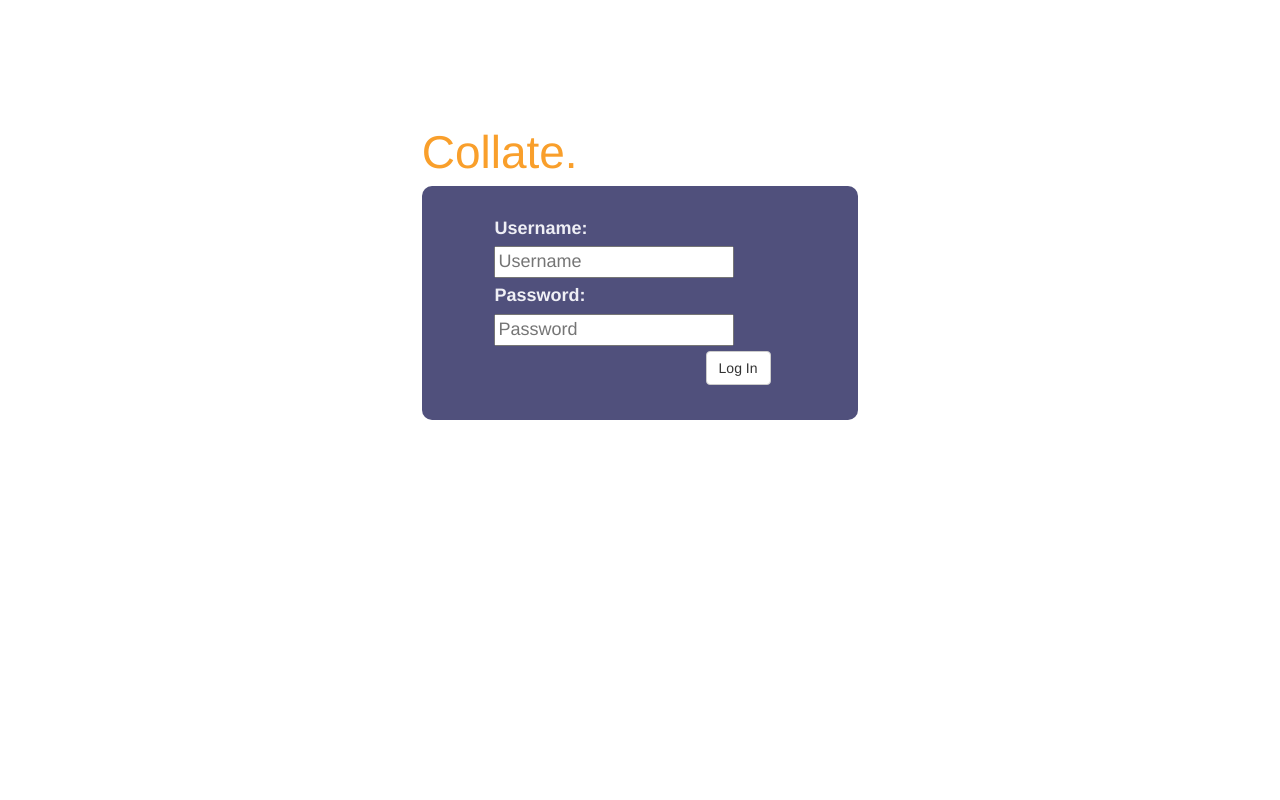
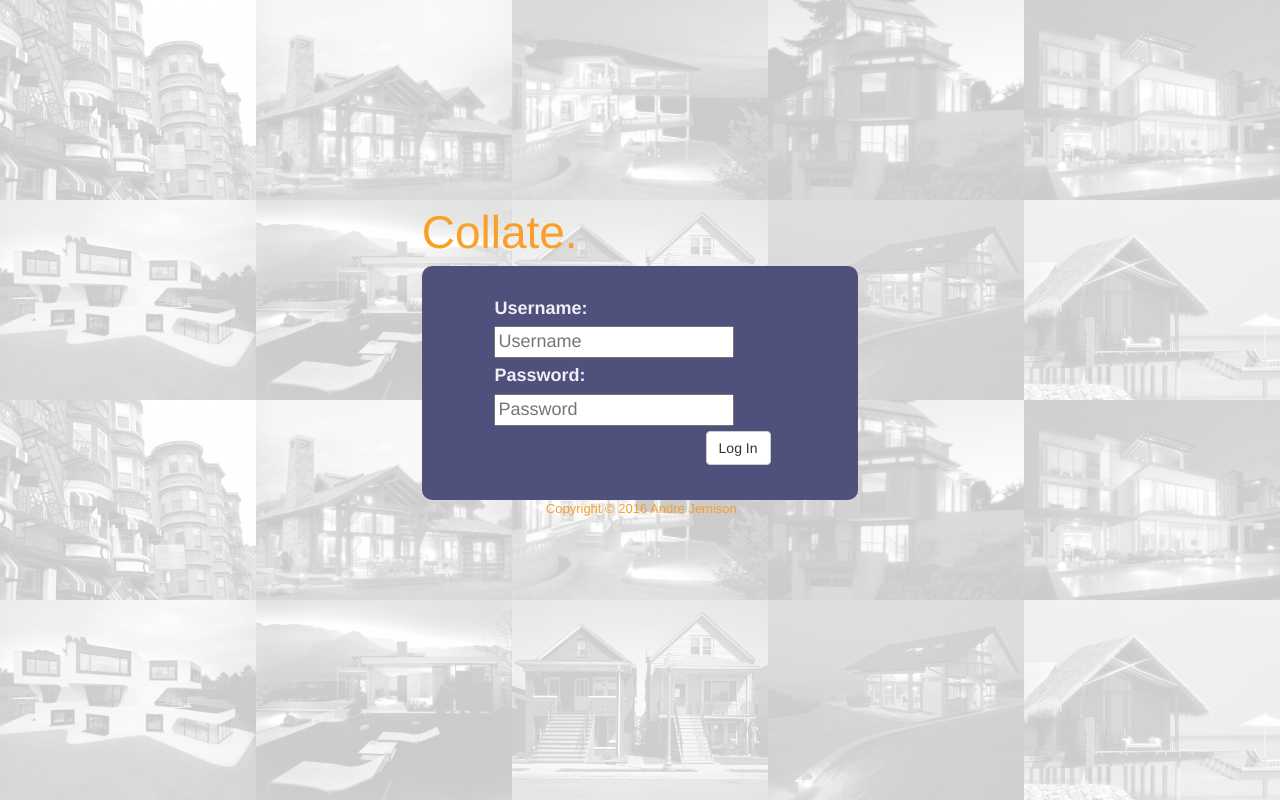
Before and after one commit to ajemiso/collate, a Django app: page / in a window 1280 px wide. Run offline with Django 3.2, Linux system fonts and the light colour scheme; some libraries are stand-ins or nearby versions.

Commit message:
added front end background image design on landing (index) page, added copyright information at bottom of index page

```diff
--- a/capstone/addons/income_calc.py
+++ b/capstone/addons/income_calc.py
@@ -60,12 +60,8 @@ class IncomeCalc(object):
         "B1: employed with [employer] for [years], [pay type] pay,
         [dollar amount]/mo, good through [4 months out - date]"
         """
+        income_amount = self.income_calculator()
 
-        #employer_name = income['employer_name']
-        #start_date = income['start_date']
-        income_amount = self.income_calculator()
-        #period_end_date = income['period_end_date']
-        #pay_frequency = income['pay_frequency']
 
         # convert string to datetime object
         start_date = datetime.datetime.strptime(self.start_date, '%m/%d/%Y')
--- a/capstone/submittals/static/css/index.css
+++ b/capstone/submittals/static/css/index.css
@@ -12,7 +12,7 @@
 
 
 .title {
-    margin-top: 120px;
+    margin-top: 200px;
     padding: 0px;
     color: #f99f2b;
     font-family: Helvetica Neue, Helvetica, Arial, sans-serif;
@@ -71,3 +71,51 @@ input {
     color: green;
     font-weight: 300;
 }
+
+.backdrop {
+    position: absolute;
+    display: block;
+    width: 100%;
+    top: 0 !important;
+    left: 0 !important;
+    margin: 0;
+    padding: 0;
+
+}
+
+.backdrop ul {
+    position: absolute;
+    list-style: none;
+    width: 100%;
+    margin: 0;
+    padding: 0;
+    opacity: .2;
+
+
+}
+
+.backdrop ul li {
+    position: relative;
+    display: inline-block;
+    width: 20%;
+    height: 200px;
+    margin: 0 !important;
+    padding: 0 !important;
+
+
+}
+
+.backdrop img {
+    object-fit: cover;
+    position: relative;
+    display: inline;
+    width: 100%;
+    height: 100%;
+    margin: 0;
+    padding: 0;
+}
+
+#copyright {
+    color: #f99f2b;
+    font-size: small;
+}
--- a/capstone/submittals/static/css/submittals.css
+++ b/capstone/submittals/static/css/submittals.css
@@ -121,6 +121,7 @@ h5 {
 }
 
 .calc-btn {
-    margin-top: 10px;
+    margin-top: 20px;
+    margin-right: 15px;
     background-color: #50507c;
 }
--- a/capstone/submittals/static/js/income_calc.js
+++ b/capstone/submittals/static/js/income_calc.js
@@ -64,7 +64,7 @@ $('#calc-btn-b2').click(function(event) {
         type: 'POST',
         data: $data,
         success: function (rsp) {
-                console.log(rsp);
+                $('#b2_income_output').html(rsp['b2_income_output']);
             },
             error: function (rsp) {
                 console.log(rsp);
--- a/capstone/submittals/static/js/login.js
+++ b/capstone/submittals/static/js/login.js
@@ -2,6 +2,11 @@
  * Created by Dizz on 9/4/16.
  */
 
-$('.title').hide().fadeIn();
+$('.backdrop li').hide().fadeIn(500);
 
-$('#main').hide().fadeIn(1500);
+
+$('.title').hide().delay(500).fadeIn();
+
+$('#main').hide().delay(800).fadeIn(1500);
+
+$('#copyright').hide().delay(1200).fadeIn(1700);
--- a/capstone/submittals/views.py
+++ b/capstone/submittals/views.py
@@ -52,7 +52,6 @@ def dashboard(request, username):
     main dashboard with list of submittals for user
     """
     if request.method == 'GET':
-        #import pdb; pdb.set_trace()
         person = Person.objects.get(user=request.user)
         submittals = person.submittals.all()
     return render(request, 'dashboard.html', {'submittals': submittals})
@@ -104,7 +103,7 @@ def load_submit(request, username, pk=None):
     form = SubmittalForm(instance=submittal)
     return redirect(submittal.get_absolute_url())"""
 
-#@api_view(['POST'])
+@login_required
 def calculate_income(request):
     """
     calculates income using REST API data
@@ -134,7 +133,7 @@ def calculate_income(request):
             else:
                 raise ValueError('You did it wrong!')
 
-        elif 'b1_pay_frequency' in data:
+        elif 'b2_pay_frequency' in data:
             pay_type = data['b2_pay_frequency']
 
             if pay_type == 'SM':
--- a/capstone/templates/index.html
+++ b/capstone/templates/index.html
@@ -2,7 +2,41 @@
 
 {% block body %}
 
+<!-- background images -->
+
+<div class="row">
+    <section class="backdrop" id="backdrop">
+        <ul>{% load static %}
+            <li><img src="{% static  'img/landing/1.jpg' %}">
+            <li><img src="{% static  'img/landing/2.jpg' %}">
+            <li><img src="{% static  'img/landing/3.jpg' %}">
+            <li><img src="{% static  'img/landing/4.jpg' %}">
+            <li><img src="{% static  'img/landing/5.jpg' %}">
+            <li><img src="{% static  'img/landing/6.jpg' %}">
+            <li><img src="{% static  'img/landing/7.jpg' %}">
+            <li><img src="{% static  'img/landing/8.jpg' %}">
+            <li><img src="{% static  'img/landing/9.jpg' %}">
+            <li><img src="{% static  'img/landing/10.jpg' %}">
+            <li><img src="{% static  'img/landing/1.jpg' %}">
+            <li><img src="{% static  'img/landing/2.jpg' %}">
+            <li><img src="{% static  'img/landing/3.jpg' %}">
+            <li><img src="{% static  'img/landing/4.jpg' %}">
+            <li><img src="{% static  'img/landing/5.jpg' %}">
+            <li><img src="{% static  'img/landing/6.jpg' %}">
+            <li><img src="{% static  'img/landing/7.jpg' %}">
+            <li><img src="{% static  'img/landing/8.jpg' %}">
+            <li><img src="{% static  'img/landing/9.jpg' %}">
+            <li><img src="{% static  'img/landing/10.jpg' %}">
+
+        </ul>
+        </section>
+</div>
+
+<!-- end background -->
+
+
 {% if messages %}
+
 
 <div class="row message-bar">
     <section class="col-xs-offset-4 col-xs-4">
@@ -75,8 +109,14 @@
                 </div>
 
 
+ <div class="row">
+        <section class="col-xs-offset-5 col-xs-4" id="copyright">
+            Copyright &copy; 2016 Andre Jemison.
+        </section>
+
     </div>
 
 
 
+
 {% endblock %}
```
Also changed, not shown: capstone/submittals/static/js/hide_rows.js (+24 -3 lines), capstone/db.sqlite3, capstone/submittals/static/img/landing/1.jpg (added), capstone/submittals/static/img/landing/10.jpg (added), capstone/submittals/static/img/landing/2.jpg (added), capstone/submittals/static/img/landing/3.jpg (added), capstone/submittals/static/img/landing/4.jpg (added), capstone/submittals/static/img/landing/5.jpg (added), capstone/submittals/static/img/landing/6.jpg (added), capstone/submittals/static/img/landing/7.jpg (added), capstone/submittals/static/img/landing/8.jpg (added), capstone/submittals/static/img/landing/9.jpg (added).
